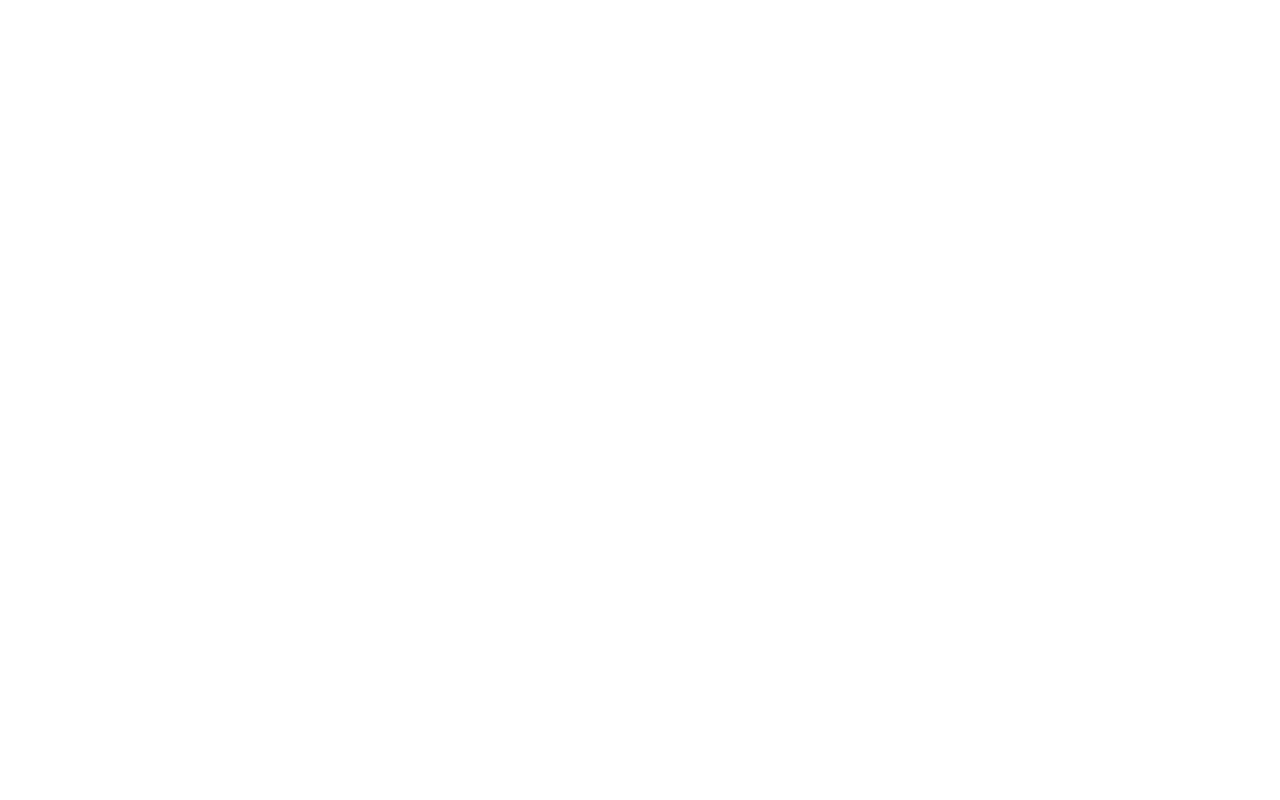
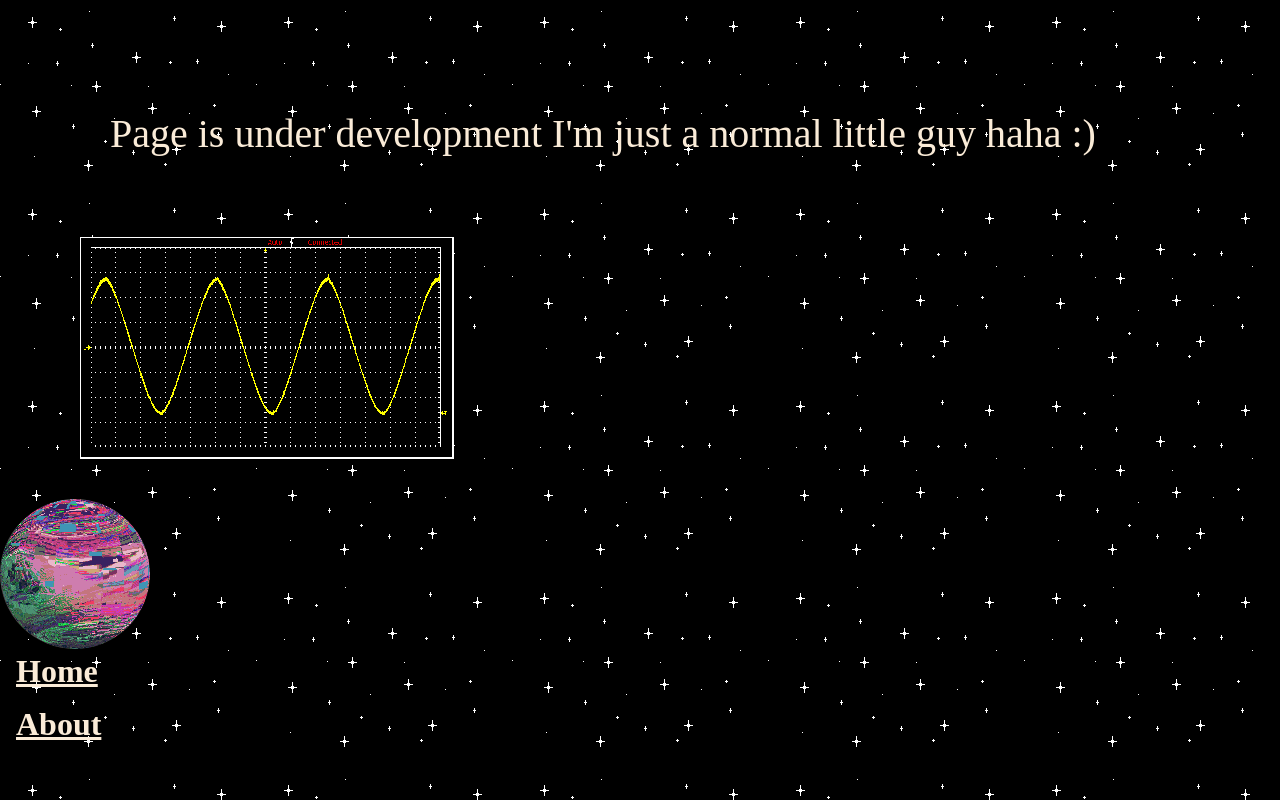
Before and after one commit to Krish-Saga/web, a plain HTML site: page pages/about.html in a window 1280 px wide. Drawn offline with Linux system fonts and the light colour scheme.

Commit message:
Added some pages and normal things

```diff
--- a/pages/about.html
+++ b/pages/about.html
@@ -0,0 +1,31 @@
+<!doctype html>
+<html lang="en">
+  <head>
+    <meta charset="UTF-8" />
+    <meta name="viewport" content="width=device-width, initial-scale=1" />
+    <title>Nothing About me</title>
+    <link href="../style.css" rel="stylesheet" />
+  </head>
+  <body>
+    <!-- INFO UNDER DEVELOPMENT  -->
+    <main>
+      <div id="about-main">
+        <p>Page is under development I'm just a normal little guy haha :)</p>
+        <img src="../assets/images/sine.gif" alt="sine-gif" />
+      </div>
+    </main>
+    <header>
+      <nav>
+        <img
+          src="../assets/images/planet-gallery.gif"
+          class="planets"
+          alt="some-rotating-gif"
+        />
+        <ul>
+          <li><a href="../index.html">Home</a></li>
+          <li><a href="../pages/about.html">About</a></li>
+        </ul>
+      </nav>
+    </header>
+  </body>
+</html>
--- a/style.css
+++ b/style.css
@@ -8,12 +8,36 @@ body {
   background-image: url("assets/images/Stars_03.gif");
   background-attachment: fixed;
 }
-nav {
-  background-color: antiquewhite;
-  padding-left: 5px;
-}
 li {
   list-style-type: none;
-  color: #333333;
-  background-color: #333333;
+  display: flex;
+  flex-direction: column;
+  flex-wrap: wrap;
+  padding: 0 1rem 1rem 1rem;
 }
+a {
+  list-style-type: none;
+  color: antiquewhite;
+  font-size: 2rem;
+  font-weight: 900;
+}
+#navbar {
+  padding: 50px;
+  display: flex;
+  border: 2px solid blue;
+}
+.planets {
+  border-radius: 100%;
+}
+#about-main {
+  color: antiquewhite;
+  padding: 30px;
+  font-size: 40px;
+  font-weight: 10000;
+}
+#about-main > p {
+  padding: 80px;
+}
+#about-main > img {
+  padding-left: 50px;
+}
```
Also changed, not shown: index.html (+15 -5 lines), pages/projects.html (added, +10 -0 lines), README.md (added), pages/blog.html (added).
